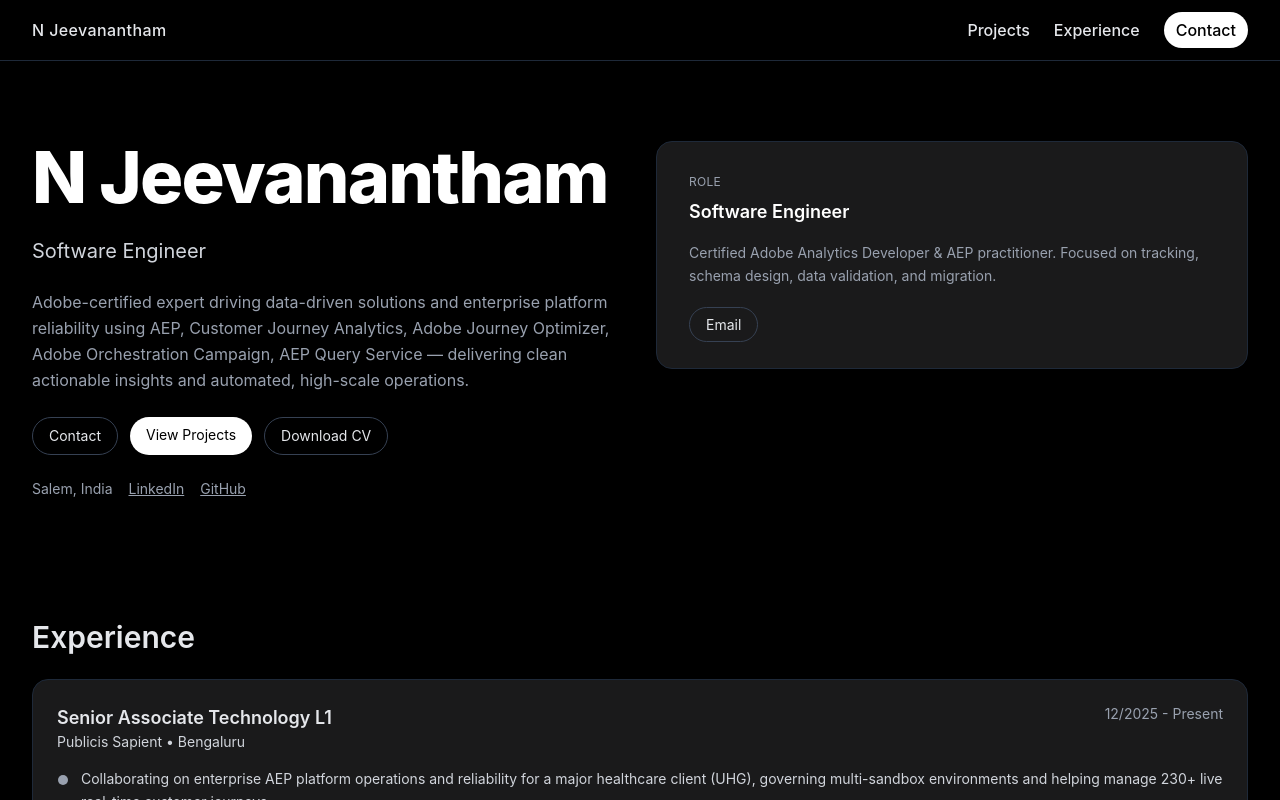
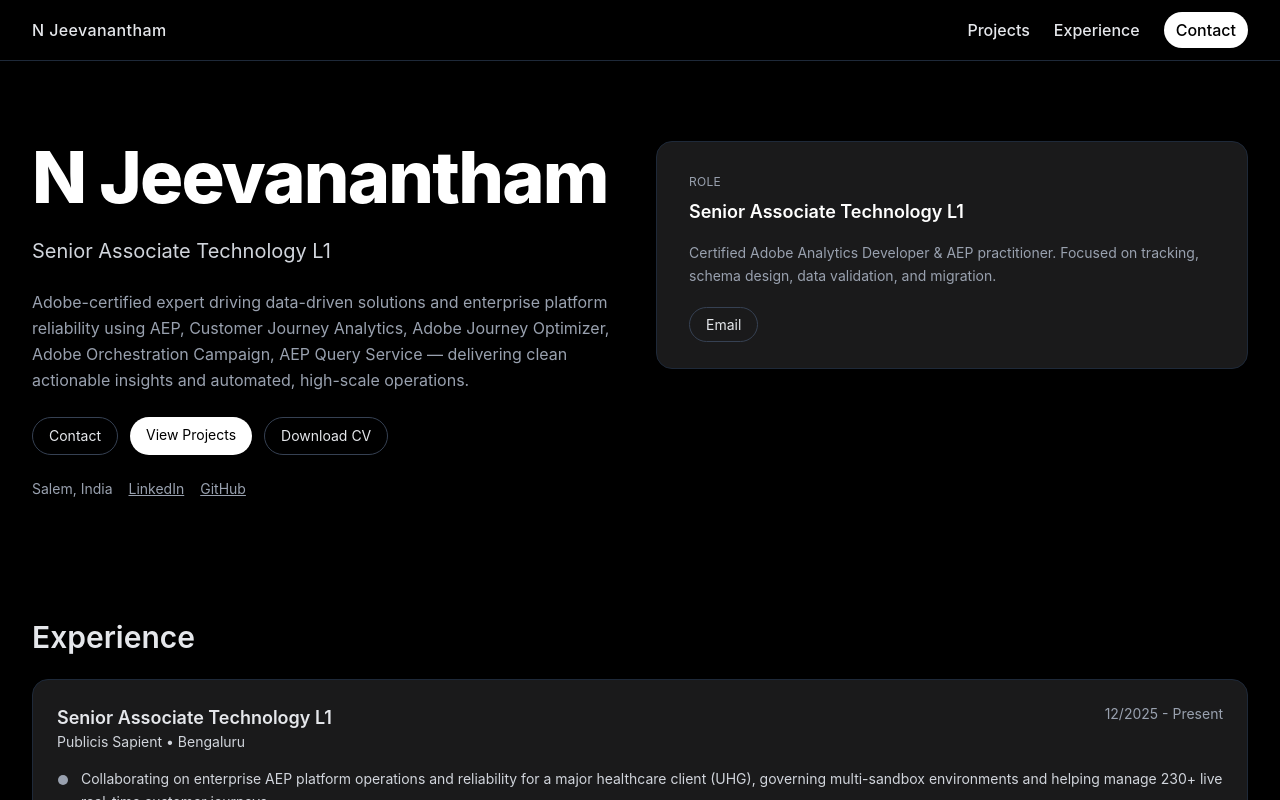
Before and after one commit to Jeevanantham-N/My-Portfolio, a React (Vite) app: page / in a window 1280 px wide. Shown: the top 800 px of the page. Built offline with nearby package versions, Linux system fonts and the light colour scheme.

Commit message:
Update role from 'Software Engineer' to 'Senior Associate Technology L1'

```diff
--- a/src/App.jsx
+++ b/src/App.jsx
@@ -17,7 +17,7 @@ const resumeData = {
   "location": "Salem, India",
   "linkedin": "https://www.linkedin.com/in/jeevanantham001/",
   "github": "https://github.com/Jeevanantham-N",
-  "role": "Software Engineer",
+  "role": "Senior Associate Technology L1",
   "summary": "Adobe-certified expert driving data-driven solutions and enterprise platform reliability using AEP, Customer Journey Analytics, Adobe Journey Optimizer, Adobe Orchestration Campaign, AEP Query Service — delivering clean actionable insights and automated, high-scale operations.",
   "experiences": [
     {
```
